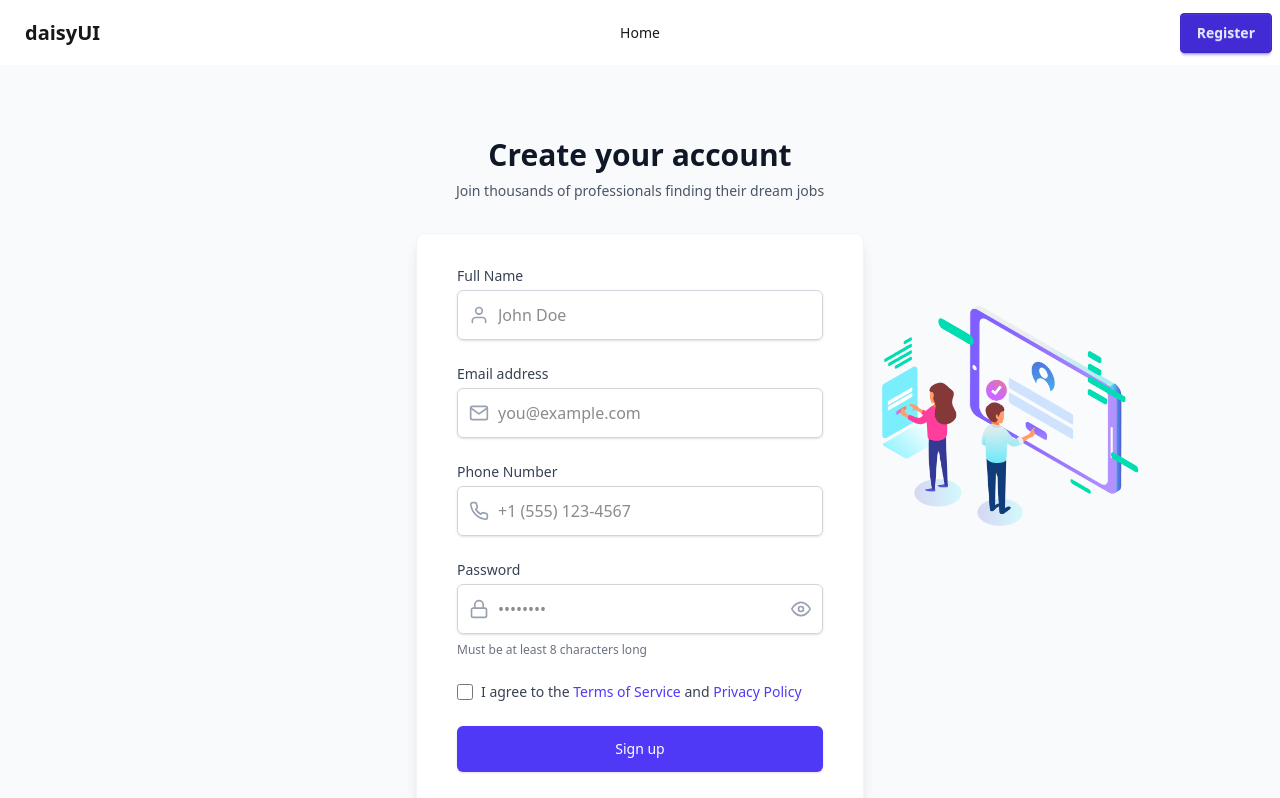
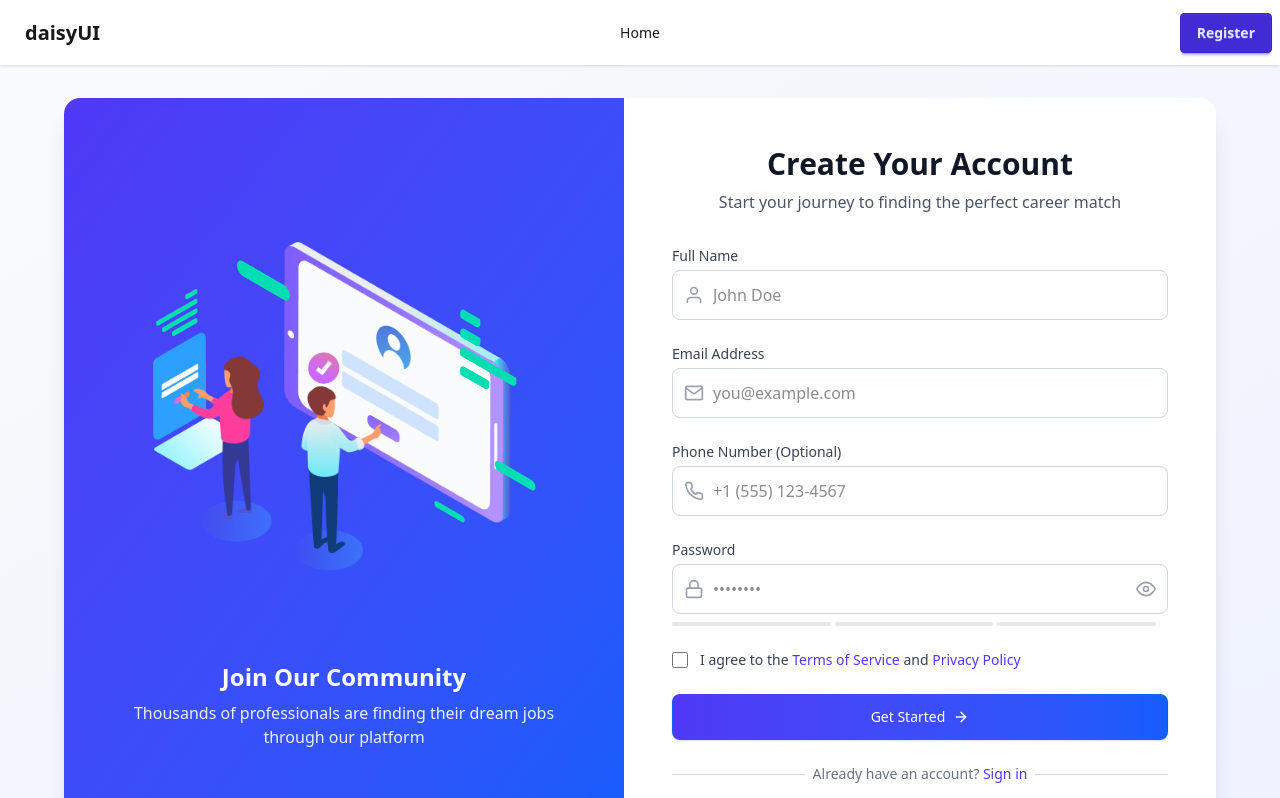
Before and after one commit to mdtanvirislamrakib/carrer-code-job-portal-client, a React (Vite) app: page /register in a window 1280 px wide. Shown: the top 798 px of the page. Built offline with nearby package versions, Linux system fonts and the light colour scheme.

Commit message:
register form design professional

```diff
--- a/src/Pages/Register/Register.jsx
+++ b/src/Pages/Register/Register.jsx
@@ -1,9 +1,8 @@
-
 import Lottie from 'lottie-react';
 import React, { useState } from 'react';
-import { FiUser, FiMail, FiLock, FiPhone, FiEye, FiEyeOff } from 'react-icons/fi';
+import { FiUser, FiMail, FiLock, FiPhone, FiEye, FiEyeOff, FiArrowRight } from 'react-icons/fi';
 import { NavLink } from 'react-router';
-import registerLottie from '../../assets/lotties/register-lottie.json'
+import registerLottie from '../../assets/lotties/register-lottie.json';
 
 const Register = () => {
     const [formData, setFormData] = useState({
@@ -16,6 +15,7 @@ const Register = () => {
 
     const [showPassword, setShowPassword] = useState(false);
     const [isSubmitting, setIsSubmitting] = useState(false);
+    const [focusedField, setFocusedField] = useState(null);
 
     const handleChange = (e) => {
         const { name, value, type, checked } = e.target;
@@ -36,28 +36,43 @@ const Register = () => {
     };
 
     return (
-        <div className="min-h-screen relative bg-gray-50 flex justify-center py-12 sm:px-6 lg:px-8">
+        <div className="min-h-screen bg-gradient-to-br from-gray-50 to-indigo-50 flex items-center justify-center p-4">
+            <div className="max-w-6xl w-full flex flex-col lg:flex-row bg-white rounded-2xl shadow-xl overflow-hidden">
+                {/* Lottie Animation Side */}
+                <div className="hidden lg:flex flex-1 bg-gradient-to-br from-indigo-600 to-blue-600 p-8 items-center justify-center">
+                    <div className="w-full max-w-md">
+                        <Lottie
+                            animationData={registerLottie}
+                            loop={true}
+                            className="w-full h-auto"
+                        />
+                        <div className="mt-8 text-center text-white">
+                            <h3 className="text-2xl font-bold mb-2">Join Our Community</h3>
+                            <p className="opacity-90">Thousands of professionals are finding their dream jobs through our platform</p>
+                        </div>
+                    </div>
+                </div>
 
-            <div className='grow'>
-                <div className="sm:mx-auto sm:w-full sm:max-w-md">
-                    <h2 className="mt-6 text-center text-3xl font-extrabold text-gray-900">
-                        Create your account
+                {/* Form Side */}
+                <div className="flex-1 p-8 sm:p-12">
+                    <div className="text-center mb-8">
+                        <h2 className="text-3xl font-extrabold text-gray-900">
+                            Create Your Account
                         </h2>
-                    <p className="mt-2 text-center text-sm text-gray-600">
-                        Join thousands of professionals finding their dream jobs
+                        <p className="mt-2 text-gray-600">
+                            Start your journey to finding the perfect career match
                         </p>
                     </div>
 
-                <div className="mt-8 sm:mx-auto sm:w-full sm:max-w-md">
-                    <div className="bg-white py-8 px-4 shadow-lg sm:rounded-lg sm:px-10 border border-gray-100">
                     <form className="space-y-6" onSubmit={handleSubmit}>
-                            <div>
+                        {/* Full Name */}
+                        <div className="space-y-1">
                             <label htmlFor="fullName" className="block text-sm font-medium text-gray-700">
                                 Full Name
                             </label>
-                                <div className="mt-1 relative rounded-md shadow-sm">
+                            <div className={`relative transition-all duration-200 ${focusedField === 'fullName' ? 'ring-2 ring-indigo-500 rounded-lg' : ''}`}>
                                 <div className="absolute inset-y-0 left-0 pl-3 flex items-center pointer-events-none">
-                                        <FiUser className="h-5 w-5 text-gray-400" />
+                                    <FiUser className={`h-5 w-5 ${focusedField === 'fullName' ? 'text-indigo-600' : 'text-gray-400'} transition-colors`} />
                                 </div>
                                 <input
                                     id="fullName"
@@ -66,19 +81,22 @@ const Register = () => {
                                     required
                                     value={formData.fullName}
                                     onChange={handleChange}
-                                        className="py-3 pl-10 block w-full border border-gray-300 rounded-md focus:ring-2 focus:ring-indigo-500 focus:border-indigo-500 transition duration-200"
+                                    onFocus={() => setFocusedField('fullName')}
+                                    onBlur={() => setFocusedField(null)}
+                                    className="py-3 pl-10 pr-4 block w-full border border-gray-300 rounded-lg focus:outline-none transition duration-200"
                                     placeholder="John Doe"
                                 />
                             </div>
                         </div>
 
-                            <div>
+                        {/* Email */}
+                        <div className="space-y-1">
                             <label htmlFor="email" className="block text-sm font-medium text-gray-700">
-                                    Email address
+                                Email Address
                             </label>
-                                <div className="mt-1 relative rounded-md shadow-sm">
+                            <div className={`relative transition-all duration-200 ${focusedField === 'email' ? 'ring-2 ring-indigo-500 rounded-lg' : ''}`}>
                                 <div className="absolute inset-y-0 left-0 pl-3 flex items-center pointer-events-none">
-                                        <FiMail className="h-5 w-5 text-gray-400" />
+                                    <FiMail className={`h-5 w-5 ${focusedField === 'email' ? 'text-indigo-600' : 'text-gray-400'} transition-colors`} />
                                 </div>
                                 <input
                                     id="email"
@@ -88,19 +106,22 @@ const Register = () => {
                                     required
                                     value={formData.email}
                                     onChange={handleChange}
-                                        className="py-3 pl-10 block w-full border border-gray-300 rounded-md focus:ring-2 focus:ring-indigo-500 focus:border-indigo-500 transition duration-200"
+                                    onFocus={() => setFocusedField('email')}
+                                    onBlur={() => setFocusedField(null)}
+                                    className="py-3 pl-10 pr-4 block w-full border border-gray-300 rounded-lg focus:outline-none transition duration-200"
                                     placeholder="you@example.com"
                                 />
                             </div>
                         </div>
 
-                            <div>
+                        {/* Phone */}
+                        <div className="space-y-1">
                             <label htmlFor="phone" className="block text-sm font-medium text-gray-700">
-                                    Phone Number
+                                Phone Number (Optional)
                             </label>
-                                <div className="mt-1 relative rounded-md shadow-sm">
+                            <div className={`relative transition-all duration-200 ${focusedField === 'phone' ? 'ring-2 ring-indigo-500 rounded-lg' : ''}`}>
                                 <div className="absolute inset-y-0 left-0 pl-3 flex items-center pointer-events-none">
-                                        <FiPhone className="h-5 w-5 text-gray-400" />
+                                    <FiPhone className={`h-5 w-5 ${focusedField === 'phone' ? 'text-indigo-600' : 'text-gray-400'} transition-colors`} />
                                 </div>
                                 <input
                                     id="phone"
@@ -108,19 +129,22 @@ const Register = () => {
                                     type="tel"
                                     value={formData.phone}
                                     onChange={handleChange}
-                                        className="py-3 pl-10 block w-full border border-gray-300 rounded-md focus:ring-2 focus:ring-indigo-500 focus:border-indigo-500 transition duration-200"
+                                    onFocus={() => setFocusedField('phone')}
+                                    onBlur={() => setFocusedField(null)}
+                                    className="py-3 pl-10 pr-4 block w-full border border-gray-300 rounded-lg focus:outline-none transition duration-200"
                                     placeholder="+1 (555) 123-4567"
                                 />
                             </div>
                         </div>
 
-                            <div>
+                        {/* Password */}
+                        <div className="space-y-1">
                             <label htmlFor="password" className="block text-sm font-medium text-gray-700">
                                 Password
                             </label>
-                                <div className="mt-1 relative rounded-md shadow-sm">
+                            <div className={`relative transition-all duration-200 ${focusedField === 'password' ? 'ring-2 ring-indigo-500 rounded-lg' : ''}`}>
                                 <div className="absolute inset-y-0 left-0 pl-3 flex items-center pointer-events-none">
-                                        <FiLock className="h-5 w-5 text-gray-400" />
+                                    <FiLock className={`h-5 w-5 ${focusedField === 'password' ? 'text-indigo-600' : 'text-gray-400'} transition-colors`} />
                                 </div>
                                 <input
                                     id="password"
@@ -129,29 +153,39 @@ const Register = () => {
                                     required
                                     value={formData.password}
                                     onChange={handleChange}
-                                        className="py-3 pl-10 pr-10 block w-full border border-gray-300 rounded-md focus:ring-2 focus:ring-indigo-500 focus:border-indigo-500 transition duration-200"
+                                    onFocus={() => setFocusedField('password')}
+                                    onBlur={() => setFocusedField(null)}
+                                    className="py-3 pl-10 pr-10 block w-full border border-gray-300 rounded-lg focus:outline-none transition duration-200"
                                     placeholder="••••••••"
                                 />
-                                    <div className="absolute inset-y-0 right-0 pr-3 flex items-center">
                                 <button
                                     type="button"
-                                            className="text-gray-400 hover:text-gray-500 focus:outline-none"
+                                    className="absolute inset-y-0 right-0 pr-3 flex items-center"
                                     onClick={() => setShowPassword(!showPassword)}
                                 >
                                     {showPassword ? (
-                                                <FiEyeOff className="h-5 w-5" />
+                                        <FiEyeOff className={`h-5 w-5 ${focusedField === 'password' ? 'text-indigo-600' : 'text-gray-400'} hover:text-gray-500 transition-colors`} />
                                     ) : (
-                                                <FiEye className="h-5 w-5" />
+                                        <FiEye className={`h-5 w-5 ${focusedField === 'password' ? 'text-indigo-600' : 'text-gray-400'} hover:text-gray-500 transition-colors`} />
                                     )}
                                 </button>
                             </div>
+                            <div className="flex items-center mt-2">
+                                <div className={`h-1 flex-1 rounded-full ${formData.password.length > 0 ? (formData.password.length < 4 ? 'bg-red-400' : formData.password.length < 8 ? 'bg-yellow-400' : 'bg-green-500') : 'bg-gray-200'}`}></div>
+                                <div className={`h-1 flex-1 rounded-full mx-1 ${formData.password.length > 3 ? (formData.password.length < 8 ? 'bg-yellow-400' : 'bg-green-500') : 'bg-gray-200'}`}></div>
+                                <div className={`h-1 flex-1 rounded-full ${formData.password.length > 7 ? 'bg-green-500' : 'bg-gray-200'}`}></div>
+                                <span className="ml-3 text-xs text-gray-500">
+                                    {formData.password.length > 0 ? (
+                                        formData.password.length < 4 ? 'Weak' :
+                                        formData.password.length < 8 ? 'Medium' : 'Strong'
+                                    ) : ''}
+                                </span>
                             </div>
-                                <p className="mt-2 text-xs text-gray-500">
-                                    Must be at least 8 characters long
-                                </p>
                         </div>
 
-                            <div className="flex items-center">
+                        {/* Terms */}
+                        <div className="flex items-start">
+                            <div className="flex items-center h-5">
                                 <input
                                     id="terms"
                                     name="terms"
@@ -159,28 +193,44 @@ const Register = () => {
                                     required
                                     checked={formData.terms}
                                     onChange={handleChange}
-                                    className="h-4 w-4 text-indigo-600 focus:ring-indigo-500 border-gray-300 rounded"
+                                    className="focus:ring-indigo-500 h-4 w-4 text-indigo-600 border-gray-300 rounded"
                                 />
-                                <label htmlFor="terms" className="ml-2 block text-sm text-gray-700">
-                                    I agree to the <a href="#" className="text-indigo-600 hover:text-indigo-500">Terms of Service</a> and <a href="#" className="text-indigo-600 hover:text-indigo-500">Privacy Policy</a>
+                            </div>
+                            <div className="ml-3 text-sm">
+                                <label htmlFor="terms" className="font-medium text-gray-700">
+                                    I agree to the{' '}
+                                    <a href="#" className="text-indigo-600 hover:text-indigo-500">
+                                        Terms of Service
+                                    </a>{' '}
+                                    and{' '}
+                                    <a href="#" className="text-indigo-600 hover:text-indigo-500">
+                                        Privacy Policy
+                                    </a>
                                 </label>
                             </div>
+                        </div>
 
+                        {/* Submit Button */}
                         <div>
                             <button
                                 type="submit"
                                 disabled={isSubmitting}
-                                    className={`w-full flex justify-center py-3 px-4 border border-transparent rounded-md shadow-sm text-sm font-medium text-white bg-indigo-600 hover:bg-indigo-700 focus:outline-none focus:ring-2 focus:ring-offset-2 focus:ring-indigo-500 transition duration-200 ${isSubmitting ? 'opacity-75 cursor-not-allowed' : ''}`}
+                                className={`w-full flex justify-center items-center py-3 px-4 border border-transparent rounded-lg shadow-sm text-sm font-medium text-white bg-gradient-to-r from-indigo-600 to-blue-600 hover:from-indigo-700 hover:to-blue-700 focus:outline-none focus:ring-2 focus:ring-offset-2 focus:ring-indigo-500 transition-all duration-300 ${isSubmitting ? 'opacity-80' : ''}`}
                             >
                                 {isSubmitting ? (
-                                        <span className="flex items-center">
+                                    <>
                                         <svg className="animate-spin -ml-1 mr-3 h-5 w-5 text-white" xmlns="http://www.w3.org/2000/svg" fill="none" viewBox="0 0 24 24">
                                             <circle className="opacity-25" cx="12" cy="12" r="10" stroke="currentColor" strokeWidth="4"></circle>
                                             <path className="opacity-75" fill="currentColor" d="M4 12a8 8 0 018-8V0C5.373 0 0 5.373 0 12h4zm2 5.291A7.962 7.962 0 014 12H0c0 3.042 1.135 5.824 3 7.938l3-2.647z"></path>
                                         </svg>
-                                            Creating account...
-                                        </span>
-                                    ) : 'Sign up'}
+                                        Creating Account...
+                                    </>
+                                ) : (
+                                    <>
+                                        Get Started
+                                        <FiArrowRight className="ml-2 h-4 w-4" />
+                                    </>
+                                )}
                             </button>
                         </div>
                     </form>
@@ -192,21 +242,19 @@ const Register = () => {
                             </div>
                             <div className="relative flex justify-center text-sm">
                                 <span className="px-2 bg-white text-gray-500">
-                                        Already have an account? <NavLink to="/login" className="text-indigo-600 hover:text-indigo-500">Sign in</NavLink>
+                                    Already have an account?{' '}
+                                    <NavLink
+                                        to="/login"
+                                        className="font-medium text-indigo-600 hover:text-indigo-500"
+                                    >
+                                        Sign in
+                                    </NavLink>
                                 </span>
-                                </div>
-                            </div>
-
-
                             </div>
                         </div>
                     </div>
                 </div>
-
-            <div className='w-[300px] hidden lg:block absolute right-30 top-50 h-full'>
-                <Lottie animationData={registerLottie} loop={true}></Lottie>
             </div>
-
         </div>
     );
 };
```
Lines whose indentation alone changed are shown as unchanged.
